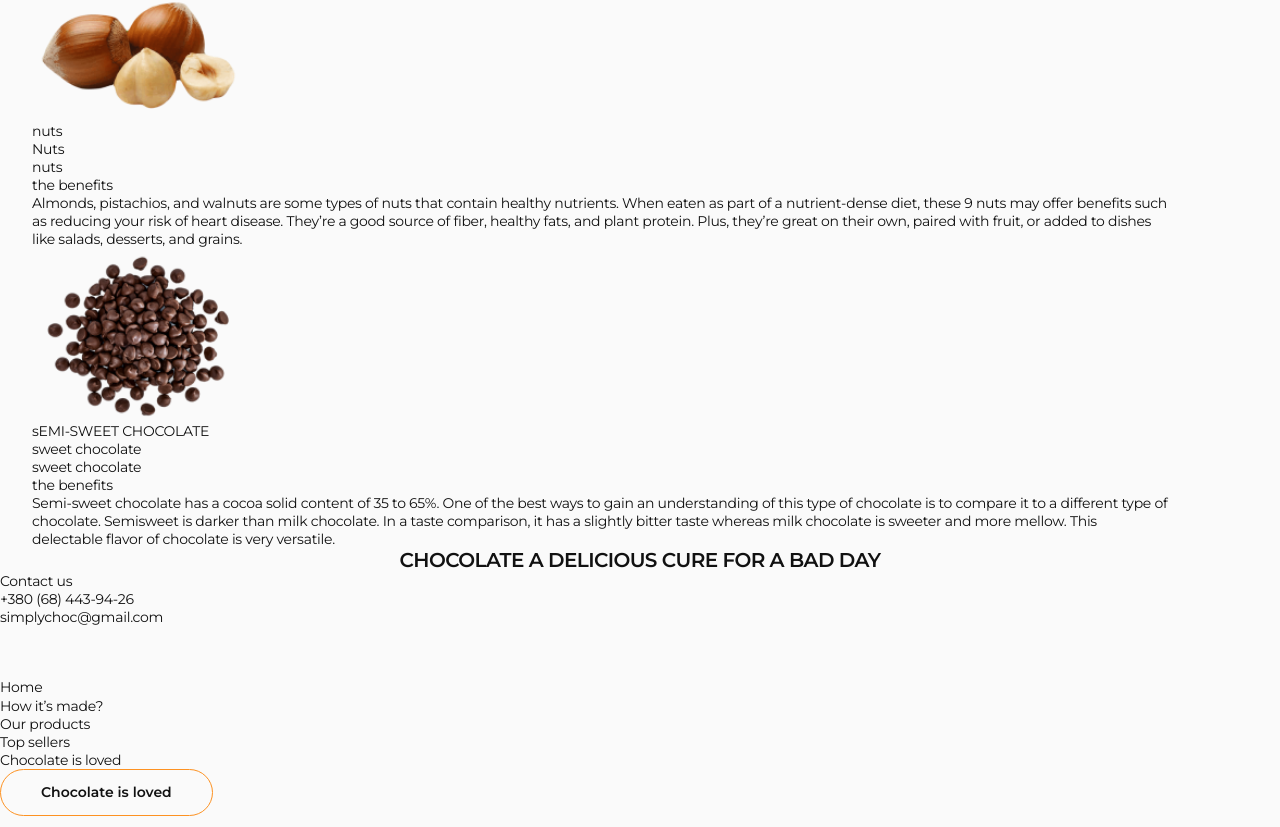
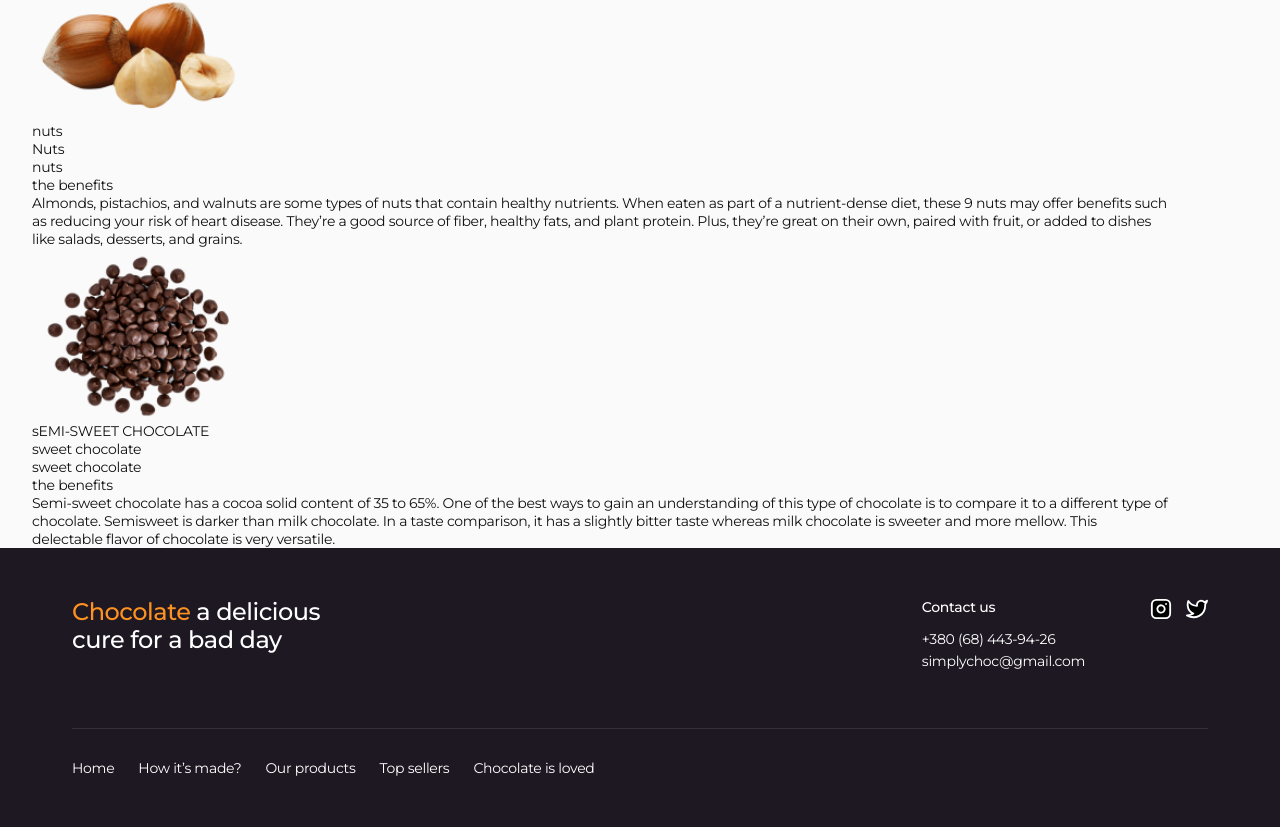
Before and after one commit to telezhka/Simply-Chocolate, a website built with Vite: page src/index.html in a window 1280 px wide. Shown: the part 2045-2872 px from the top of the page. Built offline with nearby package versions, Linux system fonts and the light colour scheme.

Commit message:
footer-fix

```diff
--- a/src/css/layout/footer.css
+++ b/src/css/layout/footer.css
@@ -0,0 +1,111 @@
+.footer {
+  color: var(--second-text-color);
+  background-color: var(--second-background-color);
+}
+
+.footer-container {
+  padding: 32px 20px;
+}
+
+.footer-brand {
+  color: var(--orange-brand-color);
+}
+
+.footer-title {
+  font-weight: 500;
+  font-size: 24px;
+  line-height: 1.17;
+  letter-spacing: -0.02em;
+  text-align: start;
+  text-transform: none;
+  max-width: 300px;
+  color: var(--second-text-color);
+  margin-bottom: 32px;
+}
+
+.footer-title-container {
+  border-bottom: 1px solid rgba(255, 255, 255, 0.1);
+  padding-bottom: 32px;
+  margin-bottom: 32px;
+}
+
+.footer-contacts-container {
+  display: flex;
+  justify-content: space-between;
+}
+
+.footer-contacts {
+  display: flex;
+  flex-direction: column;
+  gap: 4px;
+}
+
+.footer-contacts-text {
+  font-weight: 500;
+  font-size: 14px;
+  line-height: 1.29;
+  margin-bottom: 14px;
+}
+
+.footer-social {
+  display: flex;
+  gap: 14px;
+}
+
+.footer-tel,
+.footer-mail {
+  font-size: 14px;
+  line-height: 1.29;
+  letter-spacing: -0.02em;
+}
+
+.footer-icon {
+  stroke: var(--second-text-color);
+}
+
+.footer-nav {
+  display: flex;
+  flex-direction: column;
+  gap: 18px;
+}
+
+.footer-nav-id {
+  font-size: 14px;
+  line-height: 1.14;
+  letter-spacing: -0.02em;
+}
+
+@media screen and (min-width: 768px) {
+  .footer-container {
+    padding: 50px 32px;
+  }
+  .footer-title-container {
+    display: flex;
+    justify-content: space-between;
+  }
+  .footer-contacts-container {
+    gap: 50px;
+  }
+  .footer-nav {
+    display: flex;
+    flex-direction: row;
+    gap: 24px;
+  }
+  .footer-title {
+    margin-bottom: 0;
+  }
+}
+
+@media screen and (min-width: 1200px) {
+  .footer-container {
+    max-width: 1200px;
+    margin: 0 auto;
+  }
+  .footer-title-container {
+    padding-bottom: 58px;
+  }
+  .footer-contacts-container {
+    gap: 65px;
+  }
+
+}
--- a/src/partials/footer.html
+++ b/src/partials/footer.html
@@ -1,44 +1,56 @@
 <footer class="footer">
-  <h2 class="section-title">
-    <span class="footer-brand">Chocolate</span> a delicious cure for a bad day
+  <div class="footer-container">
+    <div class="footer-title-container">
+      <h2 class="section-title footer-title">
+        <span class="footer-brand">Chocolate</span> a delicious cure for a bad
+        day
       </h2>
-  <p>Contact us</p>
+      <div class="footer-contacts-container">
+        <div>
+          <p class="footer-contacts-text">Contact us</p>
           <ul class="footer-contacts">
-    <a href="" class="footer-tel"><li>+380 (68) 443-94-26</li></a>
-    <a href="" class="footer-mail"><li>simplychoc@gmail.com</li></a>
+            <a href="tel:+380684439426" class="footer-tel"
+              ><li>+380 (68) 443-94-26</li></a
+            >
+            <a href="mailto:simplychoc@gmail.com" class="footer-mail"
+              ><li>simplychoc@gmail.com</li></a
+            >
           </ul>
+        </div>
         <ul class="footer-social">
           <a href="" class="footer-social-link">
             <li>
-            <svg width="22" height="22">
-                <use href=""></use>
+              <svg class="footer-icon" width="22" height="22">
+                <use href="../img/icons.svg#icon-instagram"></use>
               </svg>
             </li>
           </a>
           <a href="" class="footer-social-link">
             <li>
-            <svg width="22" height="22">
-                <use></use>
+              <svg class="footer-icon" width="22" height="22">
+                <use href="../img/icons.svg#icon-twitter"></use>
               </svg>
             </li>
           </a>
         </ul>
+      </div>
+    </div>
     <ul class="footer-nav">
-    <a href="" class="footer-nav-id">
+      <a href="#home" class="footer-nav-id">
         <li>Home</li>
       </a>
-    <a href="" class="footer-nav-id">
+      <a href="how-made" class="footer-nav-id">
         <li>How it’s made?</li>
       </a>
-    <a href="" class="footer-nav-id">
+      <a href="#our-product" class="footer-nav-id">
         <li>Our products</li>
       </a>
-    <a href="" class="footer-nav-id">
+      <a href="#top-sellers" class="footer-nav-id">
         <li>Top sellers</li>
       </a>
-    <a href="" class="footer-nav-id">
+      <a href="#reviews" class="footer-nav-id">
         <li>Chocolate is loved</li>
       </a>
     </ul>
-  <button type="button" class="inverted-button">Chocolate is loved</button>
+  </div>
 </footer>
```
Lines whose indentation alone changed are shown as unchanged.
